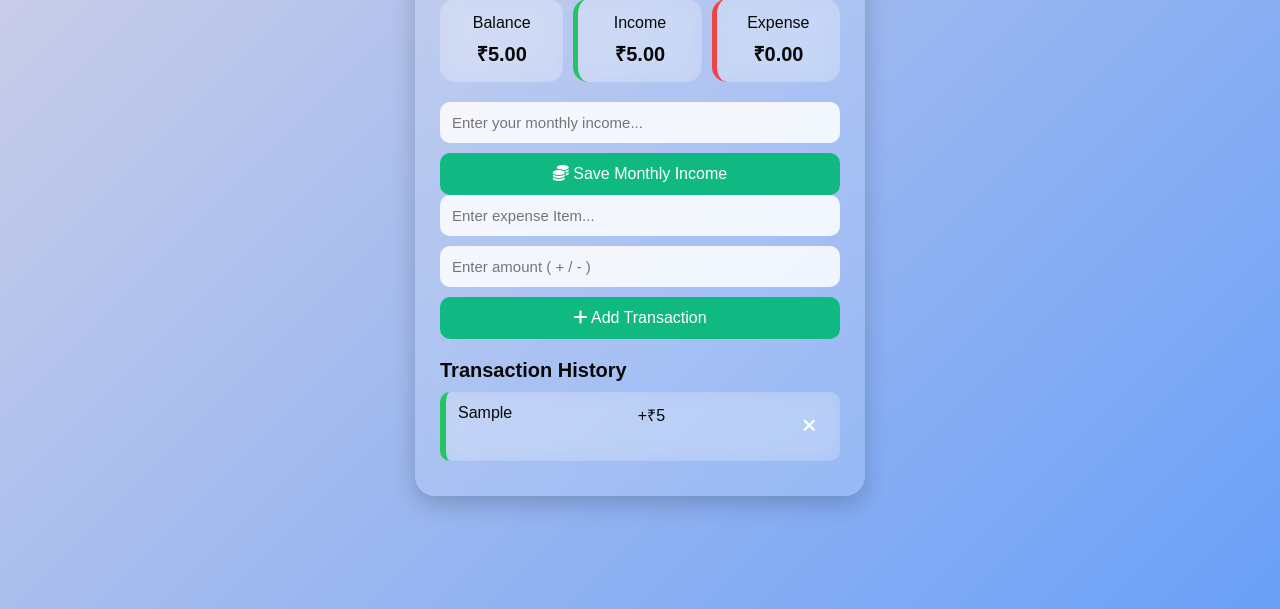
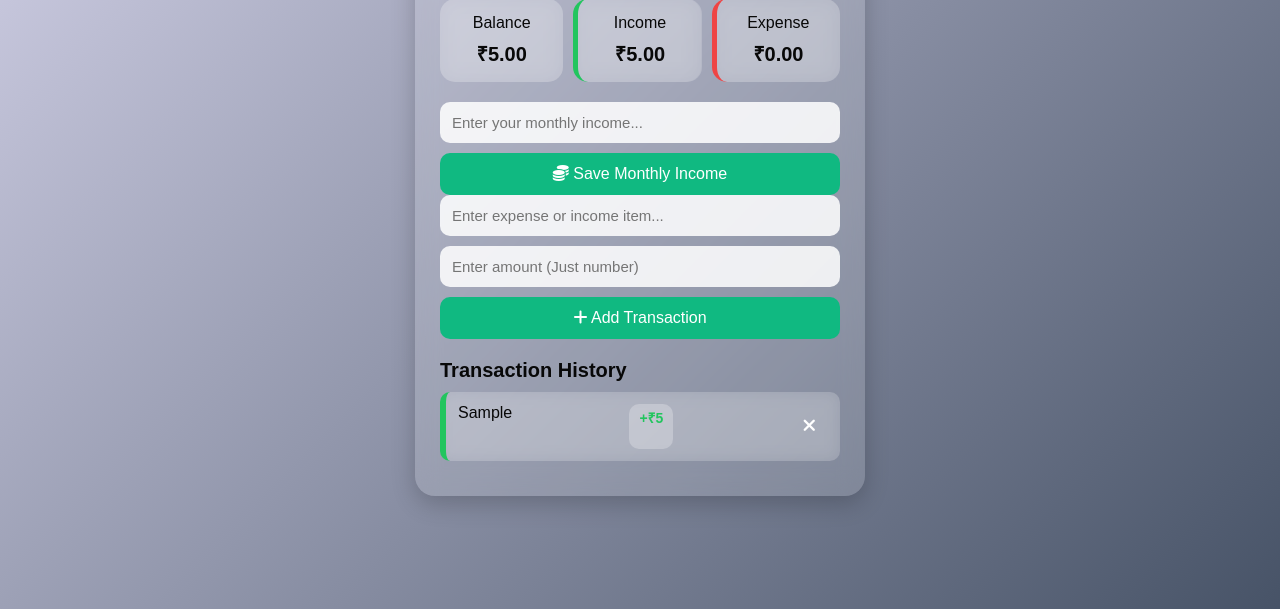
Before and after one commit to mdhasnainrazaa/ExpenseTracker, a plain HTML site: page index.html in a window 1280 px wide. Both pictures are taken after typing "Sample", "5" into the empty fields and a click on the button "Add Transaction". Shown: the part 191-800 px from the top of the page. Drawn offline with Linux system fonts and the light colour scheme.

Commit message:
Functionality commit

```diff
--- a/index.html
+++ b/index.html
@@ -3,7 +3,11 @@
 <head>
   <meta charset="UTF-8" />
   <title>Expense Tracker</title>
+
+  <!-- Icons -->
   <link href="https://cdnjs.cloudflare.com/ajax/libs/font-awesome/6.5.0/css/all.min.css" rel="stylesheet"/>
+
+  <!-- CSS -->
   <link rel="stylesheet" href="style.css">
 </head>
 <body>
@@ -25,16 +29,16 @@
       </div>
     </div>
 
-    <!-- 🔥 New Monthly Income Form -->
+    <!-- Monthly Income -->
     <form id="form-income">
       <input type="number" id="monthlyIncome" placeholder="Enter your monthly income..." required />
       <button type="submit"><i class="fa-solid fa-coins"></i> Save Monthly Income</button>
     </form>
 
-    <!-- Transaction Form -->
+    <!-- Add Transaction -->
     <form id="form">
-      <input type="text" id="text" placeholder="Enter expense Item..." required />
-      <input type="number" id="amount" placeholder="Enter amount ( + / - )" required />
+      <input type="text" id="text" placeholder="Enter expense or income item..." required />
+      <input type="number" id="amount" placeholder="Enter amount (Just number)" required />
       <button type="submit"><i class="fa-solid fa-plus"></i> Add Transaction</button>
     </form>
 
--- a/script.js
+++ b/script.js
@@ -10,11 +10,11 @@ const balanceEl = document.getElementById('balance');
 const incomeEl = document.getElementById('income');
 const expenseEl = document.getElementById('expense');
 
-// Load Data
+// Load data
 let transactions = JSON.parse(localStorage.getItem('transactions')) || [];
 let monthlyIncome = JSON.parse(localStorage.getItem('monthlyIncome')) || 0;
 
-// Save Monthly Income
+// Save monthly income
 incomeForm.addEventListener("submit", e => {
   e.preventDefault();
   monthlyIncome = Number(monthlyIncomeInput.value);
@@ -26,18 +26,26 @@ incomeForm.addEventListener("submit", e => {
   incomeForm.reset();
 });
 
-// Add Transaction
+// Add transaction
 form.addEventListener("submit", addTransaction);
 
 function addTransaction(e) {
   e.preventDefault();
 
   const text = textInput.value.trim();
-  const amount = Number(amountInput.value);
+  let amount = Number(amountInput.value);
 
   if (!text || isNaN(amount) || amount === 0) {
     alert("Enter valid item and amount!");
     return;
+  }
+
+  // Auto detect expense (if user forgets minus sign)
+  const keywords = ["expense", "food", "rent", "bill", "pay", "emi", "grocery"];
+  const isExpenseKeyword = keywords.some(k => text.toLowerCase().includes(k));
+
+  if (isExpenseKeyword) {
+    amount = -Math.abs(amount);
   }
 
   const transaction = {
@@ -52,37 +60,39 @@ function addTransaction(e) {
   form.reset();
 }
 
-// Delete
+// Delete transaction
 function deleteTransaction(id) {
   transactions = transactions.filter(t => t.id !== id);
   updateLocalStorage();
   renderTransactions();
 }
 
-// Render List
+// Render transactions
 function renderTransactions() {
   transactionsList.innerHTML = '';
 
   transactions.forEach(t => {
     const li = document.createElement('li');
     li.classList.add(t.amount > 0 ? 'income' : 'expense');
+
     li.innerHTML = `
       ${t.text}
       <span>${t.amount > 0 ? '+' : '-'}₹${Math.abs(t.amount)}</span>
       <button onclick="deleteTransaction(${t.id})"><i class="fa-solid fa-xmark"></i></button>
     `;
+
     transactionsList.appendChild(li);
   });
 
   updateSummary();
 }
 
-// Summary Calculations
+// Summary
 function updateSummary() {
   const amounts = transactions.map(t => t.amount);
 
-  const income = amounts.filter(a => a > 0).reduce((acc, val) => acc + val, 0);
-  const expense = amounts.filter(a => a < 0).reduce((acc, val) => acc + Math.abs(val), 0);
+  const income = amounts.filter(a => a > 0).reduce((a, b) => a + b, 0);
+  const expense = amounts.filter(a => a < 0).reduce((a, b) => a + Math.abs(b), 0);
 
   const balance = (monthlyIncome + income) - expense;
 
@@ -91,11 +101,11 @@ function updateSummary() {
   expenseEl.textContent = `₹${expense.toFixed(2)}`;
 }
 
-// Save to storage
+// Save to localStorage
 function updateLocalStorage() {
   localStorage.setItem('transactions', JSON.stringify(transactions));
 }
 
-// Initial Display
+// Initial load
 renderTransactions();
 updateSummary();
--- a/style.css
+++ b/style.css
@@ -7,7 +7,7 @@
 }
 
 body {
-  background: linear-gradient(135deg, #d2d1e7, #6aa0f8);
+  background: linear-gradient(135deg, #d2d1e7, #475367);
   min-height: 100vh;
   display: flex;
   justify-content: center;
@@ -15,7 +15,6 @@ body {
   padding: 20px;
 }
 
-/* Glass Container */
 .container {
   width: 100%;
   max-width: 450px;
@@ -40,7 +39,6 @@ h2 {
   font-weight: 600;
 }
 
-/* Summary Cards */
 .summary {
   display: flex;
   gap: 10px;
@@ -68,7 +66,6 @@ h2 {
   font-size: 20px;
 }
 
-/* Form */
 form {
   display: flex;
   flex-direction: column;
@@ -106,7 +103,6 @@ button:hover {
   font-weight: 600;
 }
 
-/* Transaction List */
 .list {
   list-style: none;
   padding: 0;
@@ -136,6 +132,23 @@ button:hover {
   border-color: #ef4444;
 }
 
+/* NEW – Colored Amount Badge */
+.list li span {
+  padding: 4px 10px;
+  border-radius: 10px;
+  background: rgba(255,255,255,0.25);
+  font-size: 14px;
+  font-weight: 600;
+}
+
+.list li.income span {
+  color: #22c55e;
+}
+
+.list li.expense span {
+  color: #ef4444;
+}
+
 .list li button {
   background: transparent;
   border: none;
```
